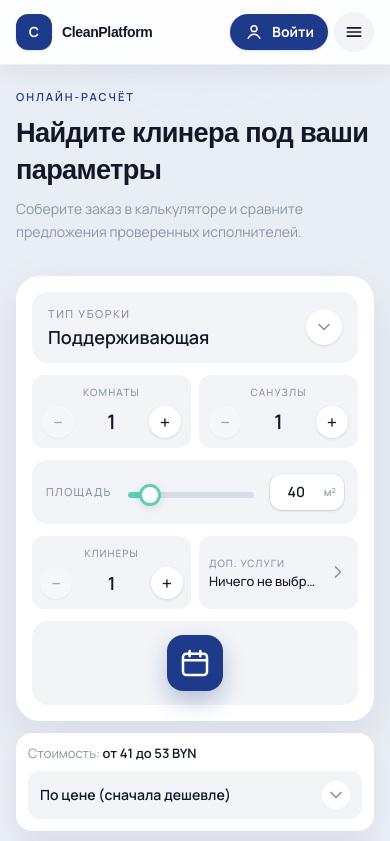
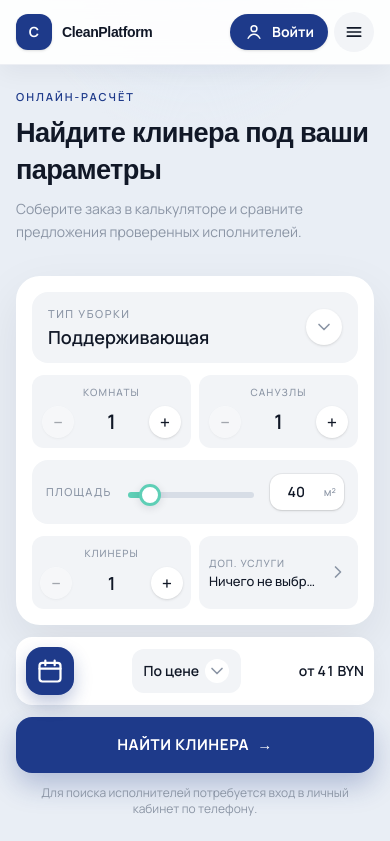
Before and after one commit to lizer404/clean-platorm, a Next.js app: page / in a window 390 px wide. Shown: the top 841 px of the page. Built offline with nearby package versions, Linux system fonts and the light colour scheme; a web font is replaced by a local one.

Commit message:
Align calendar, price filter, and from-price in one calculator row
Put the date icon, По цене sort control, and от … BYN total on a single
flex row for desktop and mobile without the стоимость label.

Co-authored-by: lizer404 <lizer404@users.noreply.github.com>

```diff
--- a/app/components/CleaningCalculator.tsx
+++ b/app/components/CleaningCalculator.tsx
@@ -886,8 +886,51 @@ export default function CleaningCalculator() {
             </div>
           )}
 
-          {/* Date picker cell — icon-only, accent calendar control */}
-          <div ref={dateRef} className="relative">
+          {extrasOpen && (
+            <div className="animate-sheet rounded-2xl bg-plaque p-3">
+              <div className="grid grid-cols-2 gap-2.5">
+                {EXTRAS.map((extra) => {
+                  const active = extras.has(extra.id);
+                  return (
+                    <button
+                      key={extra.id}
+                      type="button"
+                      onClick={() => toggleExtra(extra.id)}
+                      className={`relative flex min-h-[100px] flex-col items-start justify-between rounded-2xl p-3 text-left transition-all duration-200 ${
+                        active
+                          ? "bg-white shadow-md ring-2 ring-mint"
+                          : "bg-white/80 shadow-sm hover:bg-white"
+                      }`}
+                    >
+                      <span className="text-brand">{extra.icon}</span>
+                      <span>
+                        <span className="block text-[13px] font-semibold leading-snug text-foreground">
+                          {extra.label}
+                        </span>
+                        <span className="mt-1 block text-xs text-muted">
+                          +{formatPrice(extra.price)} BYN
+                        </span>
+                      </span>
+                      <span
+                        className={`absolute right-2.5 top-2.5 flex h-7 w-7 items-center justify-center rounded-full text-lg font-medium transition ${
+                          active ? "bg-mint text-white" : "bg-plaque text-muted"
+                        }`}
+                      >
+                        {active ? "✓" : "+"}
+                      </span>
+                    </button>
+                  );
+                })}
+              </div>
+            </div>
+          )}
+
+        </div>
+      </div>
+
+      {/* Calendar + sort + price — single horizontal row */}
+      <div className="flex flex-row items-center justify-between gap-2 rounded-2xl bg-panel px-2.5 py-2.5 shadow-[0_10px_28px_rgba(17,24,39,0.06)] sm:gap-3 sm:px-4 sm:py-3">
+        <div ref={dateRef} className="relative shrink-0">
           <button
             type="button"
             onClick={openDatePicker}
@@ -896,12 +939,14 @@ export default function CleaningCalculator() {
                 ? `Дата уборки: ${formatSelectedDate(selectedDate)}`
                 : "Выбрать дату уборки"
             }
-              className="flex w-full flex-col items-center justify-center gap-1.5 rounded-2xl bg-plaque px-4 py-3.5 transition hover:bg-line/70 active:scale-[0.995]"
+            title={
+              selectedDate ? formatSelectedDate(selectedDate) : "Выбрать дату"
+            }
+            className="flex h-12 w-12 items-center justify-center rounded-2xl bg-brand text-white shadow-[0_8px_18px_rgba(30,58,138,0.28)] transition hover:bg-brand-deep active:scale-[0.97] sm:h-14 sm:w-14"
           >
-              <span className="flex h-14 w-14 items-center justify-center rounded-2xl bg-brand text-white shadow-[0_10px_22px_rgba(30,58,138,0.28)]">
             <svg
               viewBox="0 0 24 24"
-                  className="h-8 w-8"
+              className="h-7 w-7 sm:h-8 sm:w-8"
               fill="none"
               stroke="currentColor"
               strokeWidth="1.9"
@@ -910,12 +955,6 @@ export default function CleaningCalculator() {
               <rect x="3" y="5" width="18" height="16" rx="2.5" />
               <path d="M3 10h18M8 3v4M16 3v4" strokeLinecap="round" />
             </svg>
-              </span>
-              {selectedDate ? (
-                <span className="text-sm font-semibold text-foreground">
-                  {formatSelectedDate(selectedDate)}
-                </span>
-              ) : null}
           </button>
           <input
             ref={dateInputRef}
@@ -929,44 +968,29 @@ export default function CleaningCalculator() {
               setDatePickerOpen(false);
               resetSelection();
             }}
-              className={`absolute left-1/2 top-[calc(100%+6px)] z-30 -translate-x-1/2 rounded-xl border border-line bg-white px-3 py-2 text-sm shadow-lg outline-none ${
+            className={`absolute left-0 top-[calc(100%+6px)] z-30 rounded-xl border border-line bg-white px-3 py-2 text-sm shadow-lg outline-none ${
               datePickerOpen ? "block" : "pointer-events-none sr-only"
             }`}
             aria-label="Дата уборки"
           />
         </div>
 
-        </div>
-      </div>
-
-      {/* Price + sort in one row */}
-      <div className="flex flex-col gap-2 rounded-2xl bg-panel px-3 py-3 shadow-[0_10px_28px_rgba(17,24,39,0.06)] sm:flex-row sm:items-center sm:justify-between sm:gap-3 sm:px-4">
-        <p className="min-w-0 flex-1 text-[13px] leading-snug text-muted">
-          Стоимость:{" "}
-          <span
-            key={`${minCleanerPrice}-${maxCleanerPrice}`}
-            className="price-pop font-semibold text-foreground"
-          >
-            от {formatPrice(minCleanerPrice)} до {formatPrice(maxCleanerPrice)} BYN
-          </span>
-        </p>
-
-        <div ref={sortRef} className="relative shrink-0 sm:max-w-[52%]">
+        <div ref={sortRef} className="relative min-w-0 shrink">
           <button
             type="button"
             onClick={() => setSortOpen((open) => !open)}
-            className="flex w-full items-center justify-between gap-2 rounded-xl bg-plaque px-3 py-2.5 text-left transition active:scale-[0.995] sm:min-w-[220px]"
+            className="flex max-w-full items-center gap-1.5 rounded-xl bg-plaque px-3 py-2.5 text-left transition active:scale-[0.995] sm:gap-2 sm:px-3.5"
           >
             <span className="truncate text-sm font-semibold text-foreground">
-              {selectedSort.label}
+              По цене
             </span>
-            <span className="flex h-7 w-7 shrink-0 items-center justify-center rounded-full bg-white">
+            <span className="flex h-6 w-6 shrink-0 items-center justify-center rounded-full bg-white sm:h-7 sm:w-7">
               <ChevronDown open={sortOpen} />
             </span>
           </button>
 
           {sortOpen && (
-            <div className="animate-sheet absolute left-0 right-0 top-[calc(100%+8px)] z-30 overflow-hidden rounded-2xl bg-white p-1.5 shadow-[0_16px_40px_rgba(17,24,39,0.14)] ring-1 ring-black/5 sm:left-auto sm:w-[280px]">
+            <div className="animate-sheet absolute left-1/2 top-[calc(100%+8px)] z-30 w-[min(280px,70vw)] -translate-x-1/2 overflow-hidden rounded-2xl bg-white p-1.5 shadow-[0_16px_40px_rgba(17,24,39,0.14)] ring-1 ring-black/5 sm:left-0 sm:translate-x-0">
               {SORT_OPTIONS.map((option) => {
                 const active = option.id === sortMode;
                 return (
@@ -991,6 +1015,13 @@ export default function CleaningCalculator() {
             </div>
           )}
         </div>
+
+        <p
+          key={minCleanerPrice}
+          className="price-pop min-w-0 shrink-0 text-right text-sm font-semibold tabular-nums text-foreground sm:text-base"
+        >
+          от {formatPrice(minCleanerPrice)} BYN
+        </p>
       </div>
 
       {/* Find cleaners CTA */}
```
Lines whose indentation alone changed are shown as unchanged.
